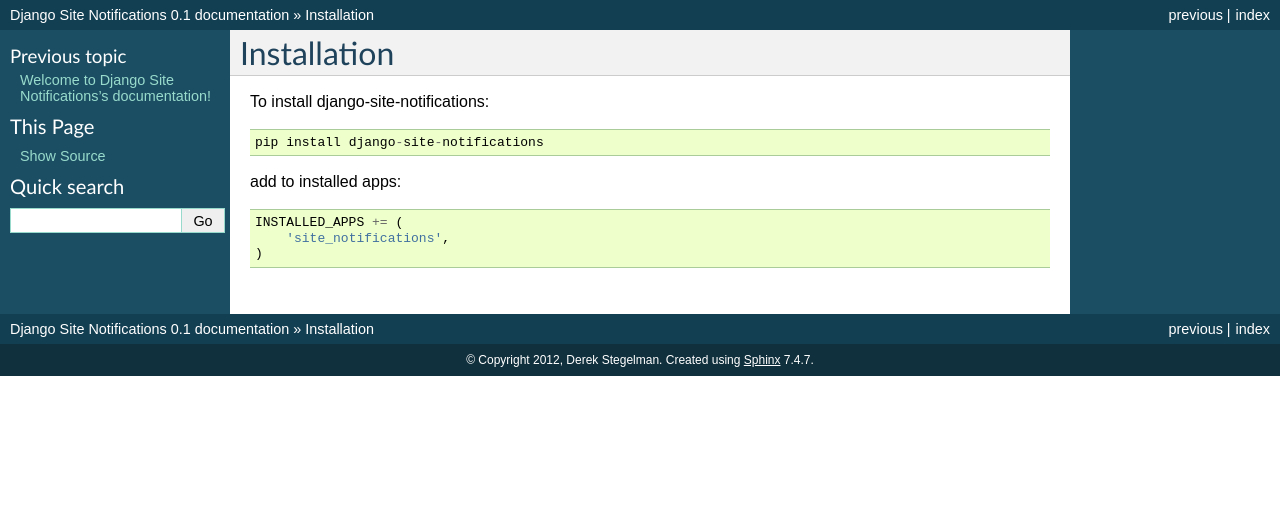
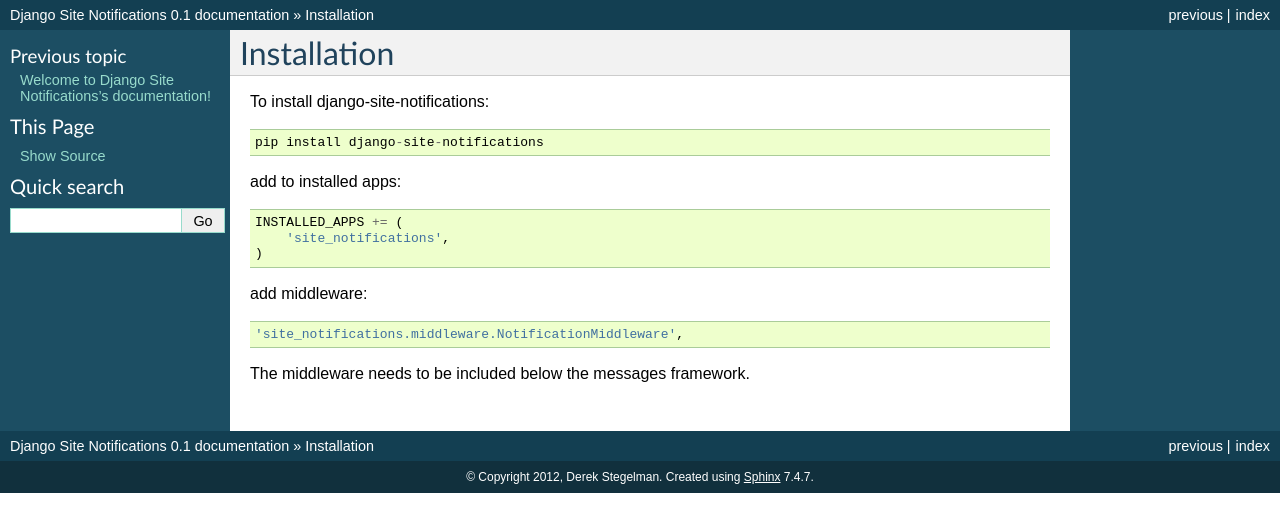
Before and after one commit to dstegelman/django-site-notifications, a Sphinx documentation site: the page built from docs/source/installation.rst, in a window 1280 px wide. Shown: the top 532 px of the page. Built offline with Sphinx 7.4.7, drawn with Linux system fonts in a browser that asks for light colours.

Commit message:
quick doc update

```diff
--- a/docs/source/installation.rst
+++ b/docs/source/installation.rst
@@ -12,3 +12,9 @@
     INSTALLED_APPS += (
 	'site_notifications',
     )
+
+add middleware::
+
+    'site_notifications.middleware.NotificationMiddleware',
+
+The middleware needs to be included below the messages framework.
```
Also changed, not shown: README.md (+6 -0 lines).
